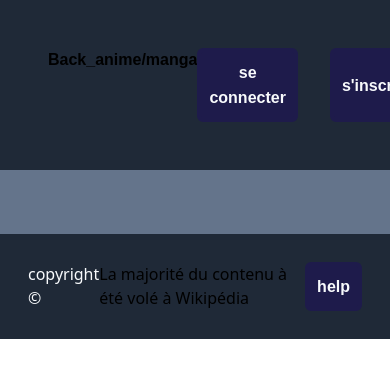
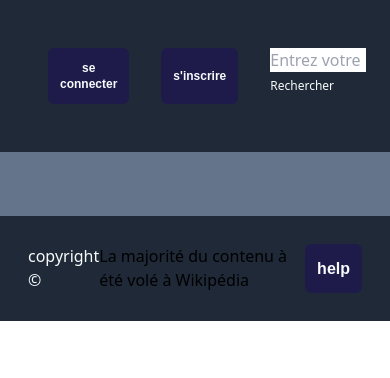
Before and after one commit to SoizicMM/Jules_Raphael, a Flask app: page / in a window 390 px wide; the page is wider, and only the part inside the window is pictured. Shown: the top 378 px of that part. Run offline with Flask 3, Linux system fonts and the light colour scheme; data that the repository does not hold is empty; some libraries are stand-ins or nearby versions.

Commit message:
responsive

```diff
--- a/templates/base.html
+++ b/templates/base.html
@@ -12,10 +12,10 @@
 <body>
   <header class="bg-gray-800 flex  justify-between  p-12 ">
   <a href="/">
-    <h1 class="hidden md:block font-sans  text-4xl text-slate-50"> Nom du site </h1>
+    <h1 class="hidden sm:block font-sans  text-4xl text-slate-50"> Nom du site </h1>
   </a>
   <a href="/admin/back_animemanga">
-    <p>
+    <p class=" hidden sm:block">
       Back_anime/manga
     </p>
   </a>
@@ -24,23 +24,23 @@
 
       {% if session['util'] %}
 
-      <button class="text-slate-50  border-solid  bg-indigo-950  rounded-md border-indigo-950 border-4 p-2" > <a href="/logout"> se déconnecter </a>
+      <button class="text-xs md:text-base text-slate-50  border-solid  bg-indigo-950  rounded-md border-indigo-950 border-4 p-2" > <a href="/logout"> se déconnecter </a>
       </button>
       <button class="text-slate-50  border-solid  bg-indigo-950  rounded-md border-indigo-950 border-4 p-2"> <a href="/profil">
        profil </a>
       </button>
       {% else %}
-      <button class="text-slate-50  border-solid  bg-indigo-950  rounded-md border-indigo-950 border-4 p-2" > <a href="/login"> se connecter </a>
+      <button class="text-xs md:text-base  text-slate-50  border-solid  bg-indigo-950  rounded-md border-indigo-950 border-4 p-2" > <a href="/login"> se connecter </a>
       </button>
-      <button class="text-slate-50  border-solid  bg-indigo-950  rounded-md border-indigo-950 border-4 p-2 "> <a href="/register">
+      <button class="text-xs md:text-base text-slate-50  border-solid  bg-indigo-950  rounded-md border-indigo-950 border-4 p-2 "> <a href="/register">
        s'inscrire </a>
       </button>
       {% endif %}
 
       <!-- BARRE DE RECHERCHE  -->
       <form action="recherche" method="POST" >
-        <input type="text" name="query" placeholder="Entrez votre recherche">
-        <input type="submit" value="Rechercher" class="text-slate-50" >
+        <input type="text" name="query" placeholder="Entrez votre recherche" class="w-24 md:w-40">
+        <input type="submit" value="Rechercher" class=" text-xs md:text-base text-slate-50" >
       </form>
 
       <!--
--- a/templates/index.html
+++ b/templates/index.html
@@ -3,7 +3,7 @@
 {% block content %}
 
 
-<section class=" grid grid-cols-1 md:grid-cols-3 gap-7 py-8   bg-slate-500">
+<section class=" grid grid-cols-1 sm:grid-cols-3 gap-7 py-8   bg-slate-500">
  {% for manganime in manganimes %}
   <div class=" flex justify-evenly my-4 ">
   <div class="card ">
```
